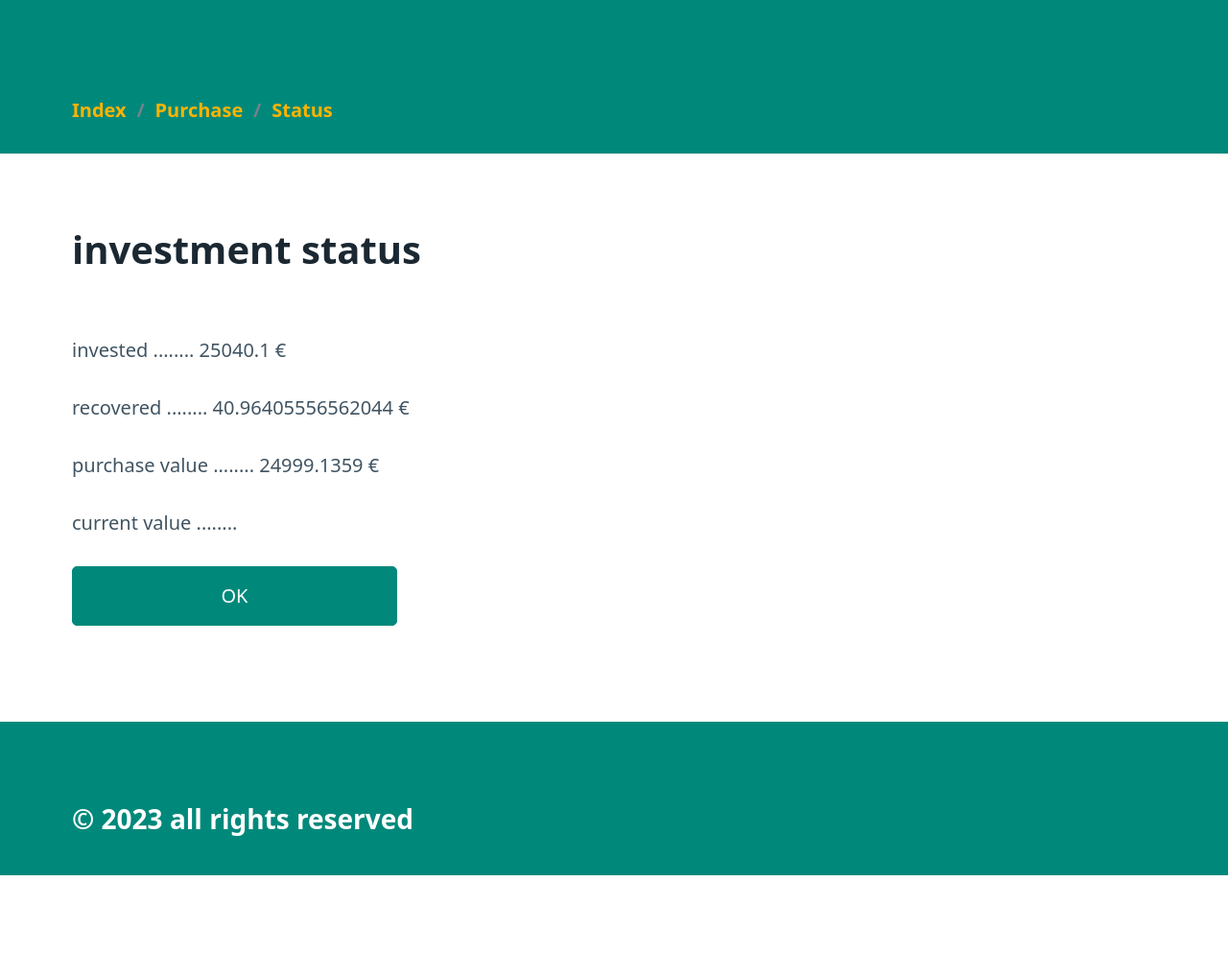
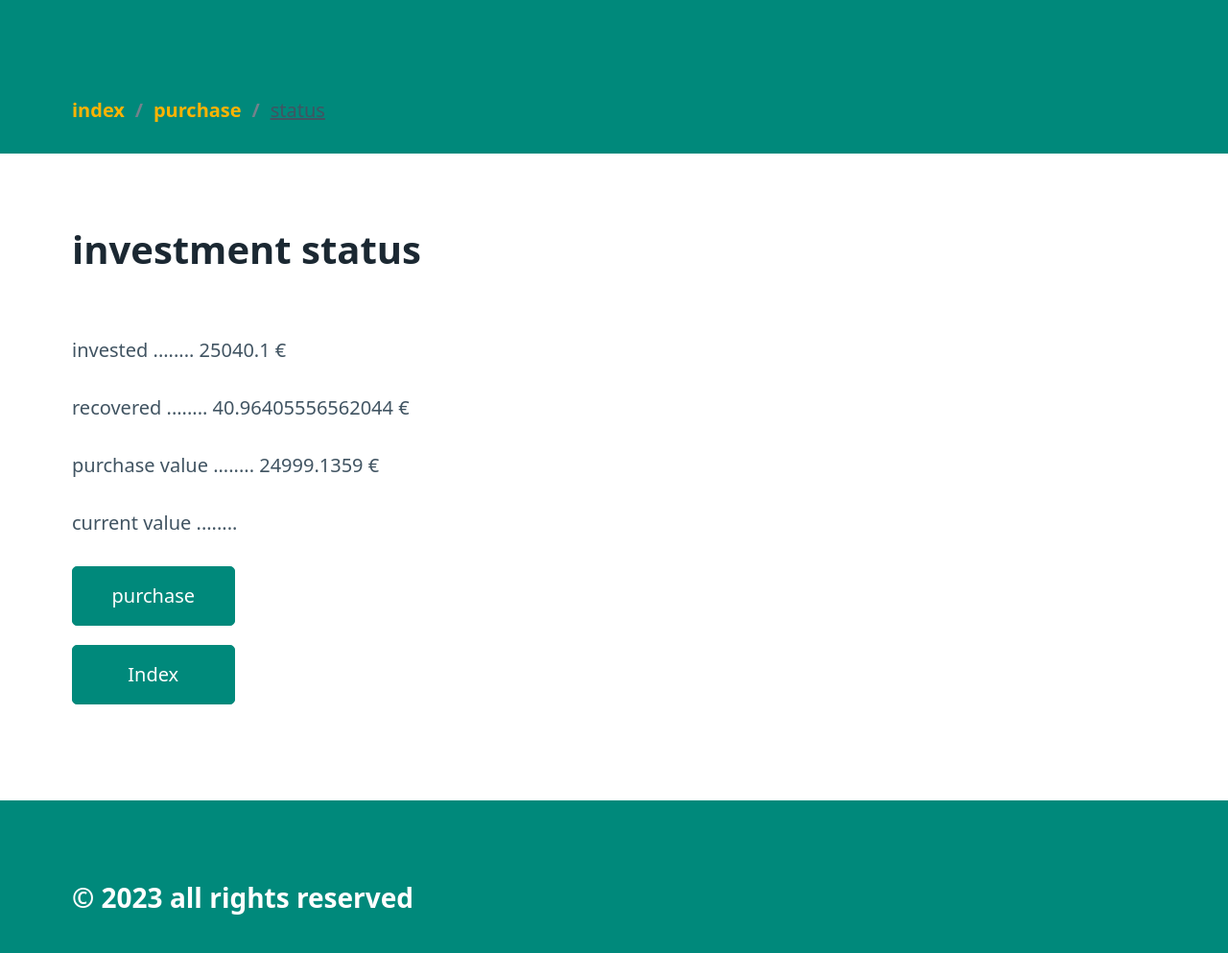
Before and after one commit to AhsokaTa/Cryptocurrency-movement, a Flask app: page /status in a window 1280 px wide. Shown: the top 993 px of the page at 96% size. Before the commit the page ends 912 px from the top, so only its background shows below. Run offline with Flask 3, Linux system fonts and the light colour scheme; data comes from the database, SQL or seed files in the repository; both versions use the stored data as it was after the commit.

Commit message:
code refactoring

```diff
--- a/config.py
+++ b/config.py
@@ -1,3 +1,6 @@
 #API_key ="93D86494-DCE3-4077-A9F4-5C36C1D86E34"
 #API_key ="ABB72C97-8169-406E-B987-0066905629BD"
 API_key ="CE5AD4AA-AD40-4990-84DE-653810100224"
+
+#all the cryptocurrencies
+all_crypt = ["EUR","BTC","ETH","USDT", "BNB" , "XRP" , "ADA", "SOL", "DOT", "MATIC"]
--- a/cripto_move/conexion.py
+++ b/cripto_move/conexion.py
@@ -8,84 +8,3 @@ class Conexion:
         self.con = sqlite3.connect(ORIGIN_DATA)
         self.cur = self.con.cursor()
         self.res = self.cur.execute(querySql,params)
-
-    def select_all():
-
-        dictionary_list = []
-        if ("select count(*) FROM tabla") == 0:
-            return dictionary_list
-        else:
-            #future improvement: sort by a specific field
-            connect_to=Conexion("select * from movements")
-
-            rows = connect_to.res.fetchall()
-            col = connect_to.res.description
-
-            #create a list of dictionaries with rows and columns
-            dictionary_list = []
-
-            for f in rows :
-                diccionary = {}
-                position = 0
-                for c in col :
-                    diccionary[c[0]] = f [position]
-                    position += 1
-                dictionary_list.append(diccionary)
-            connect_to.con.close()
-
-            return dictionary_list
-
-    def select_all_unique():
-
-        dictionary_list = []
-        if ("select count(*) FROM tabla") == 0:
-            return dictionary_list
-        else:
-            connect_to=Conexion("SELECT DISTINCT moneda_from, moneda_to FROM movements")
-
-            rows = connect_to.res.fetchall()
-            col = connect_to.res.description
-
-            #create a list of dictionaries with rows and columns
-            dictionary_list = []
-
-            for f in rows :
-                diccionary = {}
-                position = 0
-                for c in col :
-                    diccionary[c[0]] = f [position]
-                    position += 1
-                dictionary_list.append(diccionary)
-            connect_to.con.close()
-
-            return dictionary_list
-
-
-    def add_record(registroForm):
-        conectarNuevo = Conexion("INSERT INTO movements(date,time,moneda_from, cantidad_from, moneda_to,cantidad_to) VALUES(?,?,?,?,?,?)", registroForm)
-        conectarNuevo.con.commit()
-        conectarNuevo.con.close()
-
-    def invested():
-        connect_to = Conexion("SELECT SUM(cantidad_from) AS total_cantidad_from FROM movements WHERE moneda_from = 'EUR'")
-        row = connect_to.res.fetchone()
-        connect_to.con.close()
-        if row and row[0] is not None:
-            return float(row[0])
-        else:
-            return 0
-
-
-    def recovered():
-        connect_to = Conexion("SELECT SUM(cantidad_to) AS total_euros_obtenidos FROM movements WHERE moneda_to = 'EUR'")
-        row = connect_to.res.fetchone()  # Obtener la primera fila de resultados
-        connect_to.con.close()
-        if row and row[0] is not None:
-            total_euros = row[0]
-            return total_euros #total de euros
-        else:
-            return 0 #no hay nada
-
-
-    def current_value_euros():
-        pass
--- /dev/null
+++ b/cripto_move/modelos.py
@@ -0,0 +1,82 @@
+from cripto_move.conexion import Conexion
+
+def select_all():
+
+    dictionary_list = []
+    if ("select count(*) FROM tabla") == 0:
+        return dictionary_list
+    else:
+        #future improvement: sort by a specific field
+        connect_to=Conexion("select * from movements")
+
+        rows = connect_to.res.fetchall()
+        col = connect_to.res.description
+
+        #create a list of dictionaries with rows and columns
+        dictionary_list = []
+
+        for f in rows :
+            diccionary = {}
+            position = 0
+            for c in col :
+                diccionary[c[0]] = f [position]
+                position += 1
+            dictionary_list.append(diccionary)
+        connect_to.con.close()
+
+        return dictionary_list
+
+def select_all_unique():
+
+    dictionary_list = []
+    if ("select count(*) FROM tabla") == 0:
+        return dictionary_list
+    else:
+        connect_to=Conexion("SELECT DISTINCT moneda_from, moneda_to FROM movements")
+
+        rows = connect_to.res.fetchall()
+        col = connect_to.res.description
+
+        #create a list of dictionaries with rows and columns
+        dictionary_list = []
+
+        for f in rows :
+            diccionary = {}
+            position = 0
+            for c in col :
+                diccionary[c[0]] = f [position]
+                position += 1
+            dictionary_list.append(diccionary)
+        connect_to.con.close()
+
+        return dictionary_list
+
+
+def add_record(registroForm):
+    conectarNuevo = Conexion("INSERT INTO movements(date,time,moneda_from, cantidad_from, moneda_to,cantidad_to) VALUES(?,?,?,?,?,?)", registroForm)
+    conectarNuevo.con.commit()
+    conectarNuevo.con.close()
+
+def invested():
+    connect_to = Conexion("SELECT SUM(cantidad_from) AS total_cantidad_from FROM movements WHERE moneda_from = 'EUR'")
+    row = connect_to.res.fetchone()
+    connect_to.con.close()
+    if row and row[0] is not None:
+        return float(row[0])
+    else:
+        return 0
+
+
+def recovered():
+    connect_to = Conexion("SELECT SUM(cantidad_to) AS total_euros_obtenidos FROM movements WHERE moneda_to = 'EUR'")
+    row = connect_to.res.fetchone()  # Obtener la primera fila de resultados
+    connect_to.con.close()
+    if row and row[0] is not None:
+        total_euros = row[0]
+        return total_euros #total de euros
+    else:
+        return 0 #no hay nada
+
+
+def current_value_euros():
+    pass
--- a/cripto_move/routes.py
+++ b/cripto_move/routes.py
@@ -1,13 +1,24 @@
 from cripto_move import app
 from flask import render_template, request, flash
-from cripto_move.models import *
+from cripto_move.claseCoinApiIp import *
 from cripto_move.conexion import *
-from config import API_key
+from cripto_move.modelos import *
+from config import API_key, all_crypt
 
 from datetime import datetime
 
 """
+Tecnología Blockchain: Utiliza elementos gráficos que representen la tecnología blockchain,
+como cadenas de bloques interconectadas, nodos o circuitos. Puedes jugar con colores asociados
+con la tecnología, como azules y verdes brillantes.
+
+insertar graficos
+
 desactivar /index, /purchase, /status
+
+Verde Brillante (#00FF00)
+Verde Lima (#00FF33)
+Verde Brillante Claro (#66FF00)
 
 si le da al boton calcular o al boton saver, consultar a BASE DATOS la suma de monedas
 con las que quiere comprar
@@ -16,24 +27,23 @@ con las que quiere comprar
 
 @app.route("/", methods=["GET"])
 def index():
-
+    breadcrumb = "index"
     #take the ones from database
-    my_crypt_register =Conexion.select_all()
+    my_crypt_register =select_all()
 
     if not my_crypt_register:
-        return render_template("index.html", message="Sin movimientos, empty record")
+        return render_template("index.html", message="Sin movimientos, empty record",breadcrumb = breadcrumb)
     else:
-        return render_template("index.html", reg=my_crypt_register)
+        return render_template("index.html", reg=my_crypt_register, breadcrumb=breadcrumb)
 
 
 @app.route("/purchase", methods=["GET","POST"])
 def purchase():
 
-    #all the cryptocurrencies
-    all_crypt = ["EUR","BTC","ETH","USDT", "BNB" , "XRP" , "ADA", "SOL", "DOT", "MATIC"]
+    breadcrumb = "purchase"
 
     #register, my cryptocurrencies in dictionary format (as it is returned)
-    my_crypt_register = Conexion.select_all_unique()
+    my_crypt_register =select_all_unique()
 
     #save my cryptocurrencies from the database into the list my_cripto
     my_crypto = []
@@ -46,14 +56,14 @@ def purchase():
 
     if request.method == "GET":
 
-        return render_template("purchase.html", my_crypto_list = my_crypto, all_crypt_list = all_crypt, quantity_coins = "exchange rate",q_to = "Insert quantity",pre_from = "EUR",pre_to = "Select cryptocurrency")
+        return render_template("purchase.html", my_crypto_list = my_crypto, all_crypt_list = all_crypt, quantity_coins = "exchange rate",q_to = "Insert quantity",pre_from = "EUR",pre_to = "Select cryptocurrency",breadcrumb=breadcrumb)
 
     else :
         if request.form['button'] == 'calculate' :
 
             value = cryptocurrencies.tradeoCrypto(request.form["quantity"], request.form["from_select"], request.form["to_select"], API_key)
             unit_price=float ((value)/float(request.form["quantity"]))
-            return render_template('purchase.html',quantity_coins = value, q_to = request.form["quantity"], pre_from = request.form["from_select"], pre_to = request.form["to_select"] , unit_price=unit_price)
+            return render_template('purchase.html',quantity_coins = value, q_to = request.form["quantity"], pre_from = request.form["from_select"], pre_to = request.form["to_select"] , unit_price=unit_price,breadcrumb=breadcrumb)
 
         else :
             if request.form["button"] == "save":
@@ -70,7 +80,7 @@ def purchase():
                     valor = cryptocurrencies.crytocurrenciesValue(pre_to, API_key)
                 """
 
-                Conexion.add_record([date_select, hora_select, pre_from, pre_q, pre_to, cryptocurrencies.tradeoCrypto(pre_q, pre_from, pre_to , API_key)])
+                add_record([date_select, hora_select, pre_from, pre_q, pre_to, cryptocurrencies.tradeoCrypto(pre_q, pre_from, pre_to , API_key)])
                # flash("Movimiento registrado correactamente!!!")
             return index()
 
@@ -78,8 +88,9 @@ def purchase():
 @app.route("/status")
 def status():
 
-    euros_invested = Conexion.invested()
-    recover = Conexion.recovered()
+    breadcrumb="status"
+    euros_invested = invested()
+    recover = recovered()
 
     #int_reco=recover
     #recover_str= f"{recover:.7f}"
@@ -88,4 +99,4 @@ def status():
     purchase_va=euros_invested-recover
     purchase_va =   f"{purchase_va:.4f}"
 
-    return render_template("status.html", invested = euros_invested, recover=recover,purchase_va=purchase_va)
+    return render_template("status.html", invested = euros_invested, recover=recover,purchase_va=purchase_va, breadcrumb=breadcrumb)
--- a/cripto_move/templates/base.html
+++ b/cripto_move/templates/base.html
@@ -35,9 +35,23 @@
     <header>
         <nav aria-label="breadcrumb" class="container">
             <ul>
-              <li><a href="/" >Index</a></li>
-              <li><a href="/purchase" >Purchase</a></li>
-              <li><a href="/status">Status</a></li>
+              {% if breadcrumb == "index" %}
+              <li><u class="breadcrumb-item" style="cursor: pointer;">index </u> </li>
+              {% else %}
+              <li><a href="/" >index</a></li>
+              {% endif %}
+
+              {% if breadcrumb == "purchase" %}
+              <li><u class="breadcrumb-item" style="cursor: pointer;">purchase </u> </li>
+              {% else %}
+              <li><a href="/purchase" >purchase</a></li>
+              {% endif %}
+
+              {% if breadcrumb == "status" %}
+              <li><u class="breadcrumb-item" style="cursor: pointer;">status </u> </li>
+              {% else %}
+              <li><a href="/status" >status</a></li>
+              {% endif %}
             </ul>
           </nav>
 
--- a/cripto_move/templates/status.html
+++ b/cripto_move/templates/status.html
@@ -10,6 +10,9 @@
 <p>current value  ........</p>
 
 
-<button onclick="window.location.href = '/purchase';" style="width: 30%;">OK</button>
+<div class="button-container"></div>
+    <button onclick="window.location.href = '/purchase';" style="width: 15%;" class="purchase_button">purchase</button>
+    <button onclick="window.location.href = '/';" style="width: 15%;" class="index_button">Index</button>
+</div>
 
 {% endblock %}
```
Also changed, not shown: cripto_move/claseCoinApiIp.py (renamed from cripto_move/models.py), data/movements.sqlite.
